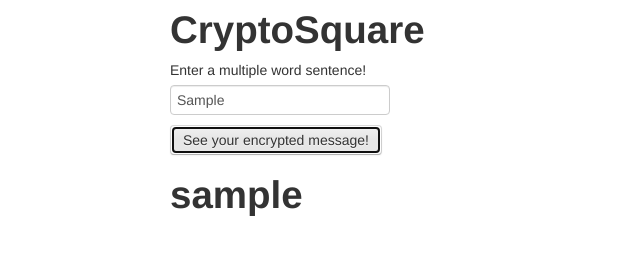
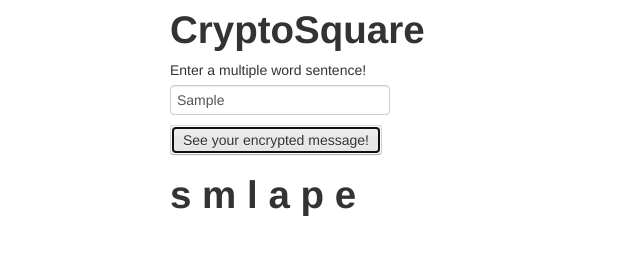
Before and after one commit to aablain/crypto, a plain HTML site: page index.html in a window 1280 px wide. Both pictures are taken after typing "Sample" into the empty fields and a click on the button "See your encrypted message!". Shown: the whole page, without its empty margins (0-640 px from the left). Drawn offline with Linux system fonts and the light colour scheme.

Commit message:
mix up letters and combine them intonew string

```diff
--- a/index.html
+++ b/index.html
@@ -5,7 +5,7 @@
    <link href="css/styles.css" rel="stylesheet" type="text/css">
    <script src="js/jquery-3.1.1.js"></script>
    <script src="js/scripts.js"></script>
-   <title>Roman Numerals</title>
+   <title>CryptoSpuare</title>
     <title></title>
   </head>
   <body>
--- a/js/scripts.js
+++ b/js/scripts.js
@@ -2,10 +2,35 @@
 function jumbled(cryptoInput) {
   debugger;
 
-  var nonAlpha = cryptoInput.replace(/[^a-z]+/gi, '');
-  var lower = nonAlpha.toLowerCase();
+  var cryptoString = "";
+  var coordinates = new Array();
+  var nonAlpha = cryptoInput.toLowerCase().replace(/[^a-z]+/gi, '');
+  var sentance = nonAlpha.split("");
+  var counter = 0;
+  var counter2 = 0;
+  var columns = sentance.length;
+  columns = Math.floor(Math.sqrt(columns));
+  var row = columns + 1;
 
-  return lower;
+  for (ro = 0; ro < row; ro++) {
+    coordinates[ro]=new Array();
+    for (col = 0; col < columns; col++) {
+      coordinates[ro][col] = sentance[counter];
+      counter++;
+    }
+  };
+  for (col = 0; col < columns; col++) {
+    for (ro = 0; ro < row; ro++) {
+      if (coordinates[ro][col] !==undefined) {
+        cryptoString+= coordinates[ro][col];
+        counter2++;
+      // }
+      // if (counter2 % 6 === 0) {
+        cryptoString+=" ";
+       }
+    }
+  };
+  return cryptoString;
 
 };
 
```
